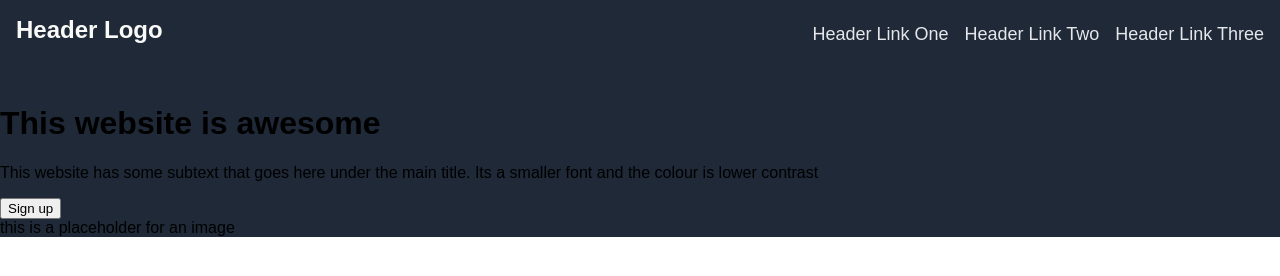
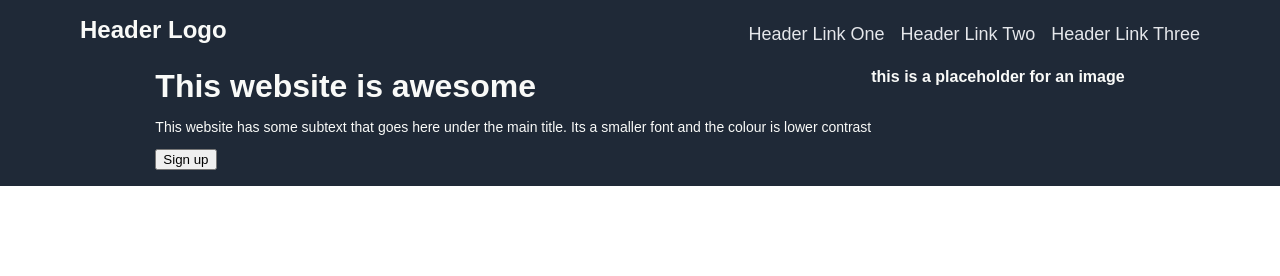
Before and after one commit to zakwatsonn/odin-landing-page, a plain HTML site: page index.html in a window 1280 px wide. Drawn offline with Linux system fonts and the light colour scheme.

Commit message:
continued working on build

```diff
--- a/style.css
+++ b/style.css
@@ -4,22 +4,41 @@ body {
     height:100%;
     min-height:100%;
     font-family: Arial, Helvetica, sans-serif;
+    color:#F9FAF8;
 }
 .sectionone {
     background-color: #1F2937;
+    display: flex;
+    flex-direction: column;
+    justify-content: center;
+    padding:1em 5em;
 }
 
 .navbar {
     display:flex;
     justify-content: flex-start;
     align-items: center;
-    padding:1em;
+}
+
+.topdata {
+    margin:auto;
+    display:flex;
+    font-weight: bolder;
+}
+
+.bigtext {
+    padding:0;
+    margin:0;
+}
+
+.smalltext {
+    font-size: 14px;
+    font-weight: lighter;
 }
 
 .logo {
     margin-top:0;
     font-size: 24px;
-    color:#F9FAF8;
     margin-right: auto;
 }
 
```
